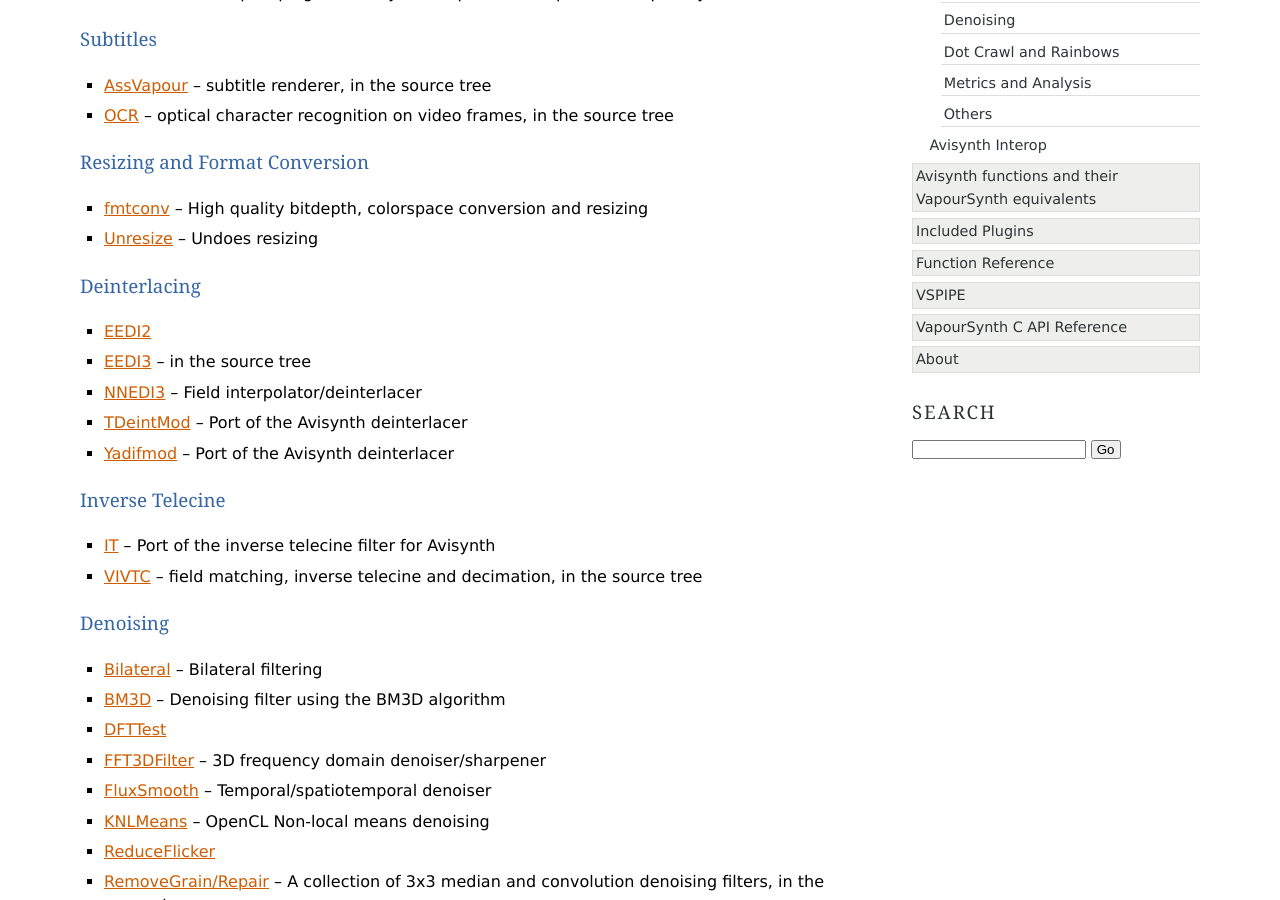
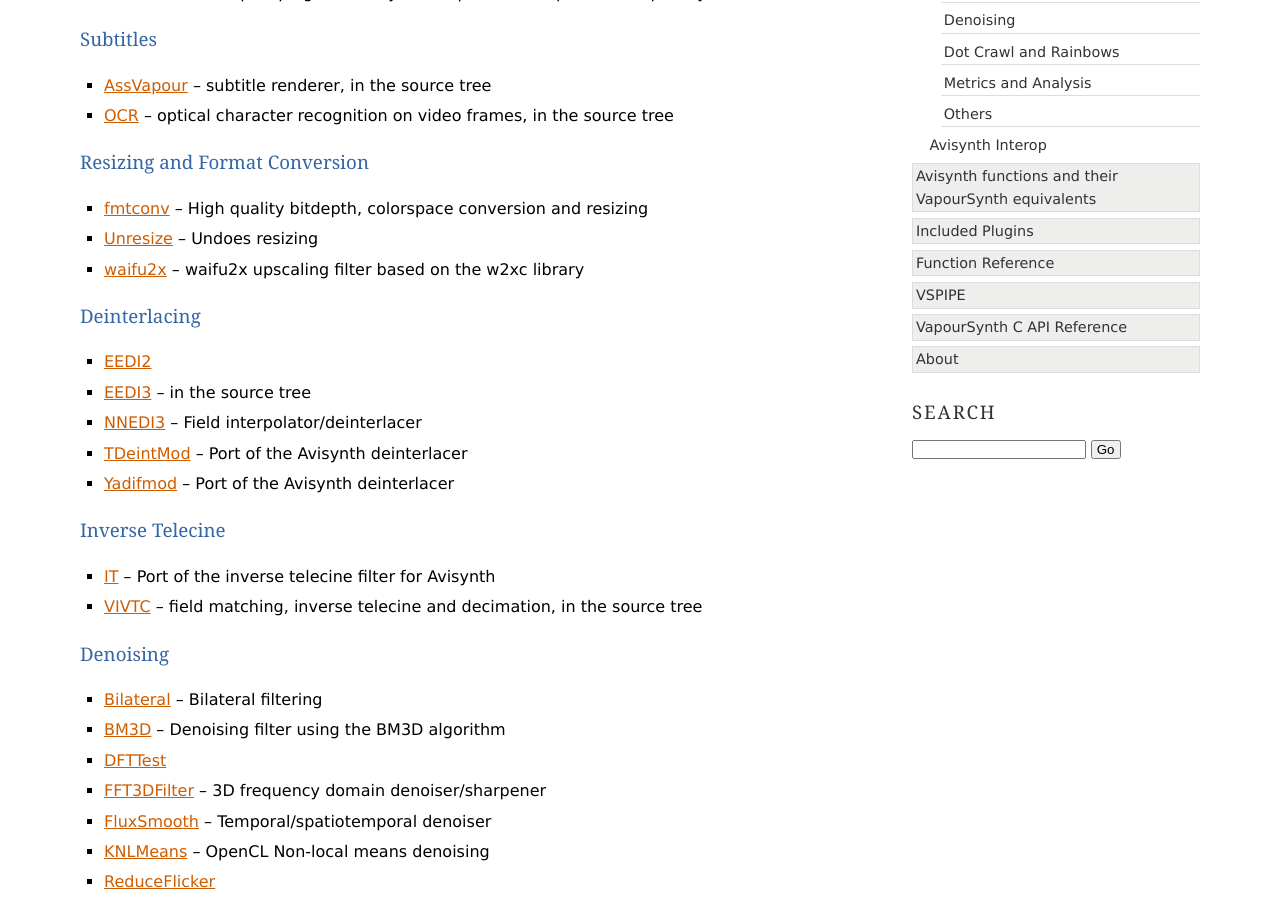
Before and after one commit to vapoursynth/vapoursynth, a Sphinx documentation site: the page built from doc/pluginlist.rst, in a window 1280 px wide and 900 px high, scrolled down 741 px. Built offline with Sphinx 7.4.7, drawn with Linux system fonts in a browser that asks for light colours; formulas are drawn with MathJax 3; some of the changed text lies outside the part shown.

Commit message:
Add new plugins to list

```diff
--- a/doc/pluginlist.rst
+++ b/doc/pluginlist.rst
@@ -33,6 +33,7 @@
 ------------------------------
 * `fmtconv <http://forum.doom9.org/showthread.php?t=166504>`_ -- High quality bitdepth, colorspace conversion and resizing
 * `Unresize <http://forum.doom9.org/showthread.php?t=169829>`_ -- Undoes resizing
+* `waifu2x <https://github.com/HomeOfVapourSynthEvolution/VapourSynth-Waifu2x-w2xc/>`_ -- waifu2x upscaling filter based on the w2xc library
 
 Deinterlacing
 -------------
```
Also changed, not shown: other parts of doc/pluginlist.rst (+1 -0 lines).
